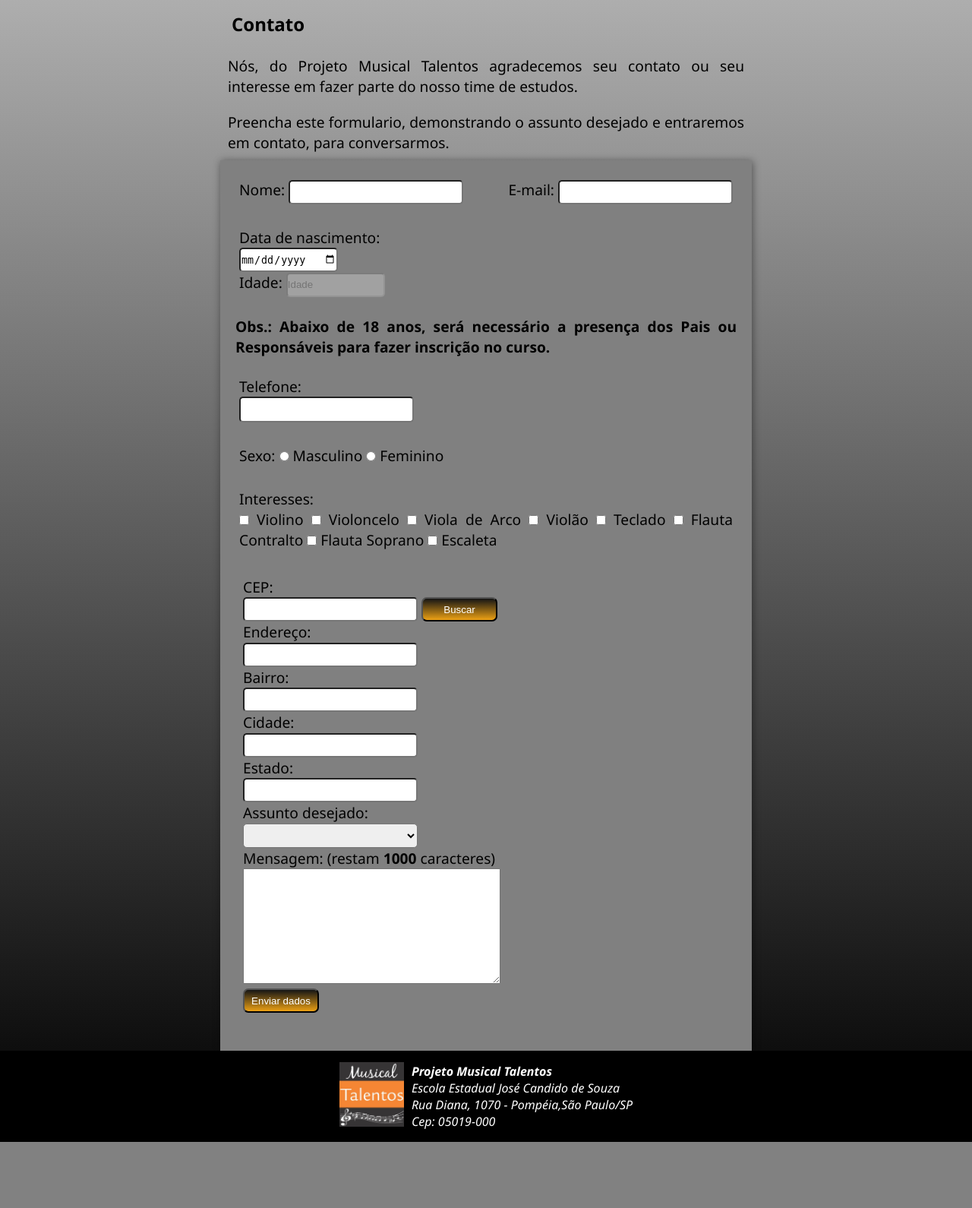
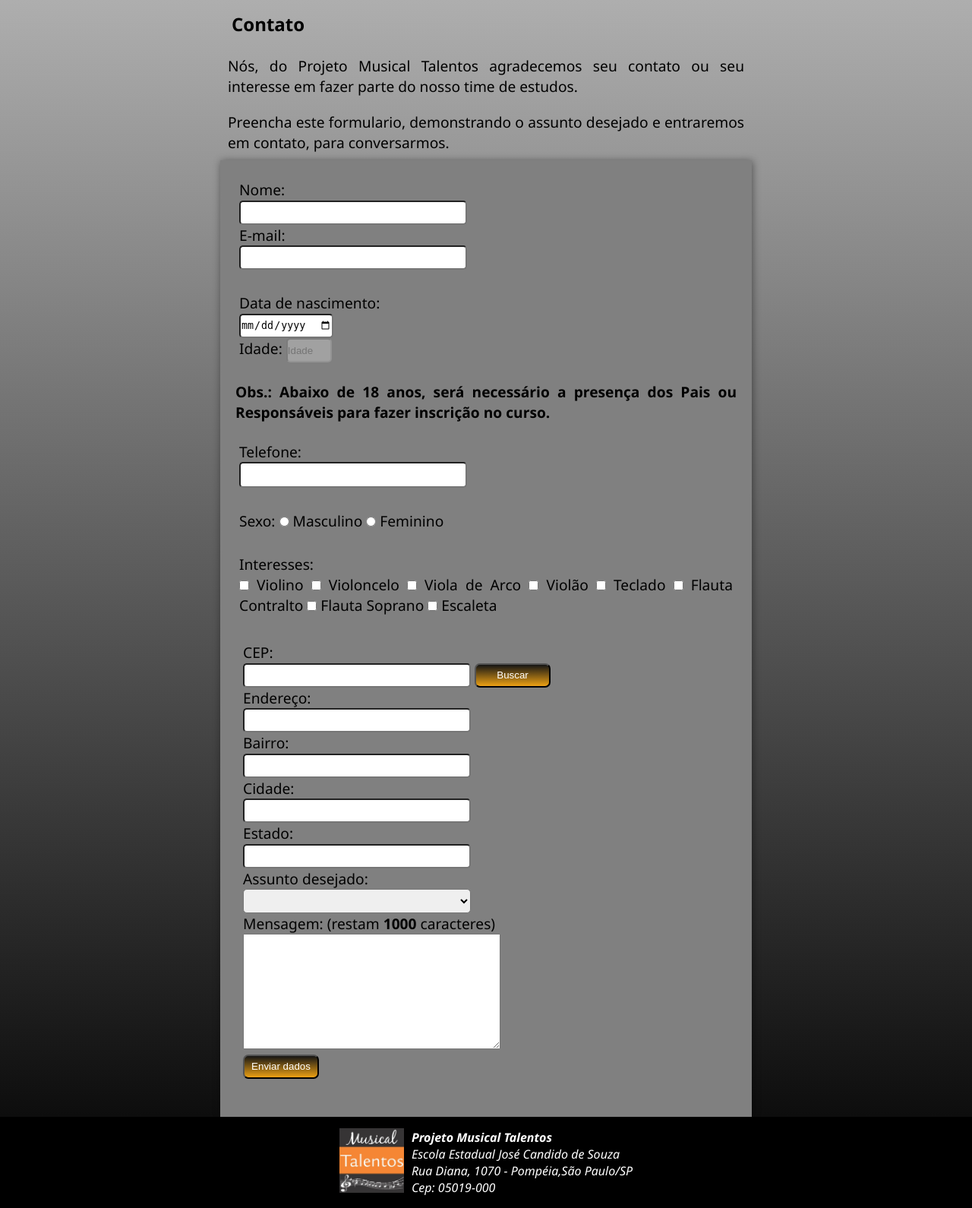
Before and after one commit to mariliapduarte/musical-talentos, a PHP site: page /contatoinscricoes.php in a window 1280 px wide. Shown: the part 80-1670 px from the top of the page at 76% size. Before the commit the page ends 1583 px from the top, so only its background shows below. Run offline with PHP 8.4, Linux system fonts and the light colour scheme.

Commit message:
Ajustes finais

```diff
--- a/contatoinscricoes.php
+++ b/contatoinscricoes.php
@@ -16,10 +16,11 @@
                         <!-- instrução do caixa (Nome:)  -->
                         <!-- for será igual id -->
                         <label for="nome">Nome:</label>
+                        </div>
 
                         <!-- caixa de entrada -->
                         <!-- required, não permite envio em branco do item -->
-
+                        <div>
                         <input type="text" name="nome" id="nome" required>
                         </div>
 
@@ -27,11 +28,12 @@
                         <!-- for será igual id -->
                         <div>
                         <label for="email">E-mail:</label>
+                        </div>
 
 
                         <!-- caixa de entrada -->
                         <!-- required, não permite envio em branco do item -->
-
+                        <div>
                         <input type="email" name="email" id="email" required>
                         </div>
                     </div>
--- a/css/estilo.css
+++ b/css/style.css
@@ -71,7 +71,7 @@ li {
 }
 
 li a:hover {
-    background: linear-gradient(to left, transparent, rgba(255, 166, 0, 0.507));
+    background: linear-gradient(to left, transparent, orange);
     border-radius: 5px;
 }
 
@@ -322,13 +322,11 @@ form {
 
 #ne {
     padding: 15px;
-    display: flex;
-    justify-content: space-between;
 }
 
 #ne input {
     height: 2rem;
-    width:230px;
+    width: 300px;
     border-radius: 5px;
 }
 
@@ -338,7 +336,7 @@ form {
 
 #dat input {
     height: 2rem;
-    width:130px;
+    max-width:130px;
     border-radius: 5px;
 }
 
@@ -348,7 +346,7 @@ form {
 
 .tel input {
     height: 2rem;
-    width:230px;
+    width: 300px;
     border-radius: 5px;
 }
 
@@ -366,7 +364,7 @@ form {
 
 #formulario input {
     height: 2rem;
-    width:230px;
+    width: 300px;
     border-radius: 5px;
 }
 
@@ -386,7 +384,7 @@ input:hover {
 
 select {
     height: 2rem;
-    width:230px;
+    width: 300px;
     border-radius: 5px;
 }
 
--- a/includes/cabecalho.php
+++ b/includes/cabecalho.php
@@ -28,7 +28,7 @@ switch ($pagina) {
     <title><?= $titulo ?></title>
 
     <!-- Atalho CTRL+clicar no link, cria pasta e arquivo automaticamente -->
-    <link rel="stylesheet" href="css/estilo.css">
+    <link rel="stylesheet" href="css/style.css">
 
 </head>
 
```
